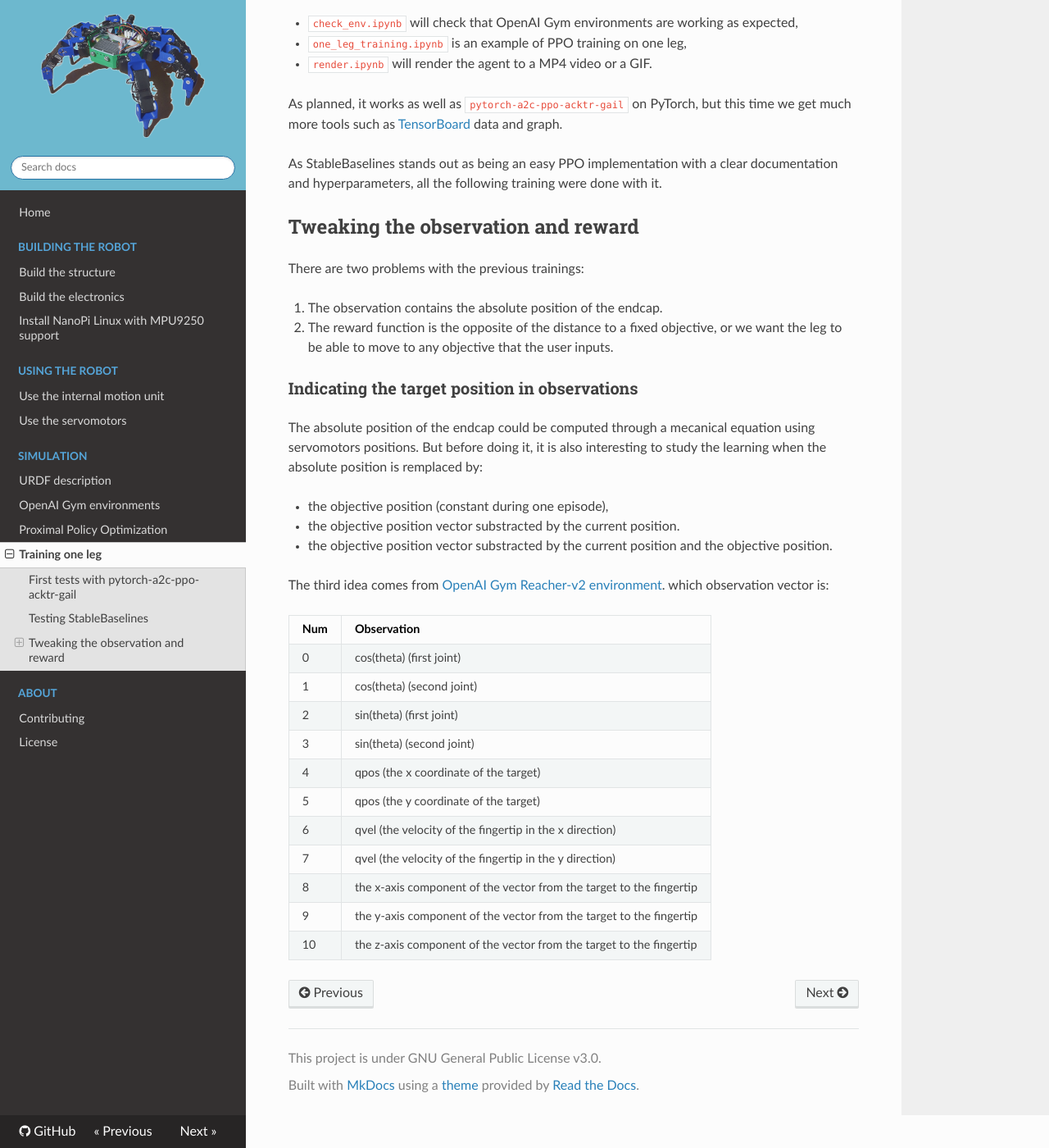
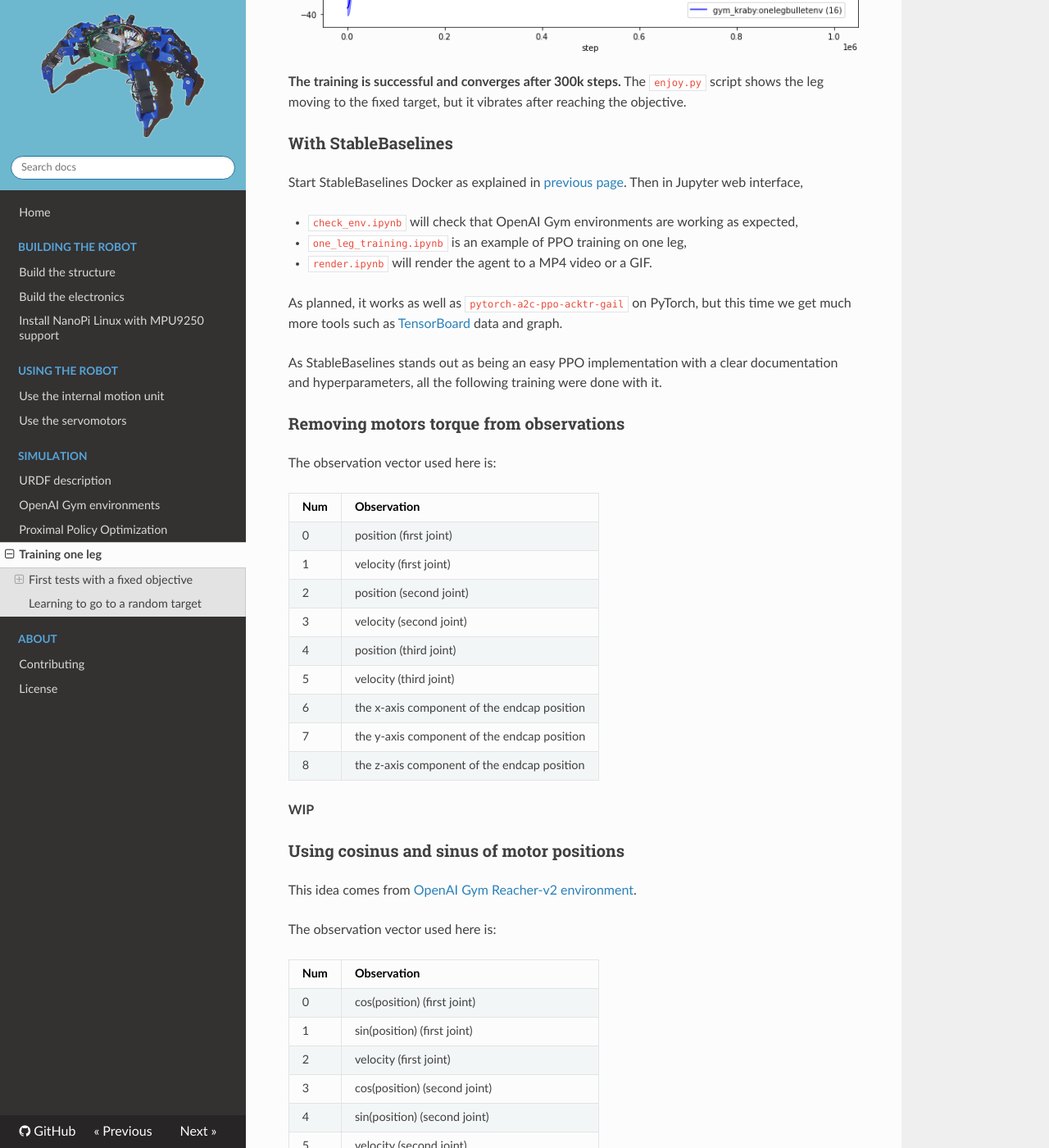
Before and after one commit to erdnaxe/kraby, an MkDocs documentation site: the page built from docs/training_one_leg.md, in a window 1280 px wide and 1400 px high, scrolled down 2544 px. Shown: the whole window at 82% size. Built offline with MkDocs 1.6.1, drawn with Linux system fonts in a browser that asks for light colours; nearby versions of some CDN libraries; some of the changed text lies outside the part shown.

Commit message:
Reorder training doc page

````diff
--- a/docs/training_one_leg.md
+++ b/docs/training_one_leg.md
@@ -1,37 +1,33 @@
-# Training one hexapod leg
+# Training one robot leg
 
-This section gives some example of training and draws some conclusions about
+This section gives some example and draws some conclusions about
 the training of a single robot leg.
 
 The environment resets the leg to a random position.
 The agent has to command each servomotors
-to move the endcap to the objective (visualized by the cross).
+to move the endcap to a random objective (visualized by the cross).
 
 ```Python
 # Reset all joint using normal distribution
 for j in self.joint_list:
     p.resetJointState(self.robot_id, j,
                       np.random.uniform(low=-np.pi/4, high=np.pi/4))
+
+# Set random target in a 3D box
+self.target_position = np.array([
+    np.random.uniform(0.219 - 0.069*self.delta, 0.219 + 0.069*self.delta),
+    np.random.uniform(0.020 - 0.153*self.delta, 0.020 + 0.153*self.delta),
+    np.random.uniform(0.128 - 0.072*self.delta, 0.128 + 0.072*self.delta),
+])
 ```
 
+!!! Warning "Batch size"
+
+    As the target changes at each episode start,
+    the batch size need to be large enough
+    to make sure it contains some variance.
+
 ![One leg environment](img/one_leg_env.png)
-
-The initial observation vector used is:
-
-| Num | Observation                                 |
-| --- | ------------------------------------------- |
-| 0   | position (first joint)                      |
-| 1   | velocity (first joint)                      |
-| 2   | torque (first joint)                        |
-| 3   | position (first joint)                      |
-| 4   | velocity (first joint)                      |
-| 5   | torque (first joint)                        |
-| 6   | position (first joint)                      |
-| 7   | velocity (first joint)                      |
-| 8   | torque (first joint)                        |
-| 9   | the x-axis component of the endcap position |
-| 10  | the y-axis component of the endcap position |
-| 11  | the z-axis component of the endcap position |
 
 !!! Note
 
@@ -39,17 +35,35 @@
     but as the library is currently being developed,
     the training was failing and the average episode reward was constant.
 
-## First tests with pytorch-a2c-ppo-acktr-gail
+## First tests with a fixed objective
+
+### With pytorch-a2c-ppo-acktr-gail
 
 The defaults hyperparameters given in the
-[README](https://github.com/ikostrikov/pytorch-a2c-ppo-acktr-gail/blob/master/README.md)
+[pytorch-a2c-ppo-acktr-gail README](https://github.com/ikostrikov/pytorch-a2c-ppo-acktr-gail/blob/master/README.md)
 are recommanded and are able to give good results for a first training.
 
 !!! Warning
 
-    The reward function is only using the distance to a **fixed** objective,
-    and the observation contains the position, velocity and torque of each servomotors
-    and also **the absolute position of the endcap** of the leg.
+    The reward function is only using the distance to a **fixed** objective.
+    This agent learned only to go to a fixed target.
+
+The observation vector used here is:
+
+| Num | Observation                                 |
+| --- | ------------------------------------------- |
+| 0   | position (first joint)                      |
+| 1   | velocity (first joint)                      |
+| 2   | torque (first joint)                        |
+| 3   | position (second joint)                     |
+| 4   | velocity (second joint)                     |
+| 5   | torque (second joint)                       |
+| 6   | position (third joint)                      |
+| 7   | velocity (third joint)                      |
+| 8   | torque (third joint)                        |
+| 9   | the x-axis component of the endcap position |
+| 10  | the y-axis component of the endcap position |
+| 11  | the z-axis component of the endcap position |
 
 ![Training results](img/training_one_leg_pytorch-a2c-ppo-acktr-gail.png)
 
@@ -57,7 +71,7 @@
 The `enjoy.py` script shows the leg moving to the fixed target,
 but it vibrates after reaching the objective.
 
-## Testing StableBaselines
+### With StableBaselines
 
 Start StableBaselines Docker as explained in [previous page](implementations_ppo.md).
 Then in Jupyter web interface,
@@ -74,39 +88,47 @@
 with a clear documentation and hyperparameters,
 all the following training were done with it.
 
-## Tweaking the observation and reward
+### Removing motors torque from observations
 
-There are two problems with the previous trainings:
+The observation vector used here is:
 
-1.  The observation contains the absolute position of the endcap.
+| Num | Observation                                 |
+| --- | ------------------------------------------- |
+| 0   | position (first joint)                      |
+| 1   | velocity (first joint)                      |
+| 2   | position (second joint)                     |
+| 3   | velocity (second joint)                     |
+| 4   | position (third joint)                      |
+| 5   | velocity (third joint)                      |
+| 6   | the x-axis component of the endcap position |
+| 7   | the y-axis component of the endcap position |
+| 8   | the z-axis component of the endcap position |
 
-2.  The reward function is the opposite of the distance to a fixed objective,
-    or we want the leg to be able to move to any objective that the user inputs.
+**WIP**
 
-### Indicating the target position in observations
+### Using cosinus and sinus of motor positions
 
-The absolute position of the endcap could be computed through a mecanical equation using servomotors positions.
-But before doing it, it is also interesting to study the learning when
-the absolute position is remplaced by:
+This idea comes from [OpenAI Gym Reacher-v2 environment](https://github.com/openai/gym/wiki/Reacher-v2).
 
--   the objective position (constant during one episode),
--   the objective position vector substracted by the current position.
--   the objective position vector substracted by the current position and the objective position.
+The observation vector used here is:
 
-The third idea comes from
-[OpenAI Gym Reacher-v2 environment](https://github.com/openai/gym/wiki/Reacher-v2).
-which observation vector is:
+| Num | Observation                                 |
+| --- | ------------------------------------------- |
+| 0   | cos(position) (first joint)                 |
+| 1   | sin(position) (first joint)                 |
+| 2   | velocity (first joint)                      |
+| 3   | cos(position) (second joint)                |
+| 4   | sin(position) (second joint)                |
+| 5   | velocity (second joint)                     |
+| 6   | cos(position) (third joint)                 |
+| 7   | sin(position) (third joint)                 |
+| 8   | velocity (third joint)                      |
+| 9   | the x-axis component of the endcap position |
+| 10  | the y-axis component of the endcap position |
+| 11  | the z-axis component of the endcap position |
 
-| Num | Observation                                                         |
-| --- | ------------------------------------------------------------------- |
-| 0   | cos(theta) (first joint)                                            |
-| 1   | cos(theta) (second joint)                                           |
-| 2   | sin(theta) (first joint)                                            |
-| 3   | sin(theta) (second joint)                                           |
-| 4   | qpos (the x coordinate of the target)                               |
-| 5   | qpos (the y coordinate of the target)                               |
-| 6   | qvel (the velocity of the fingertip in the x direction)             |
-| 7   | qvel (the velocity of the fingertip in the y direction)             |
-| 8   | the x-axis component of the vector from the target to the fingertip |
-| 9   | the y-axis component of the vector from the target to the fingertip |
-| 10  | the z-axis component of the vector from the target to the fingertip |
+**WIP**
+
+## Learning to go to a random target
+
+**WIP**
````
